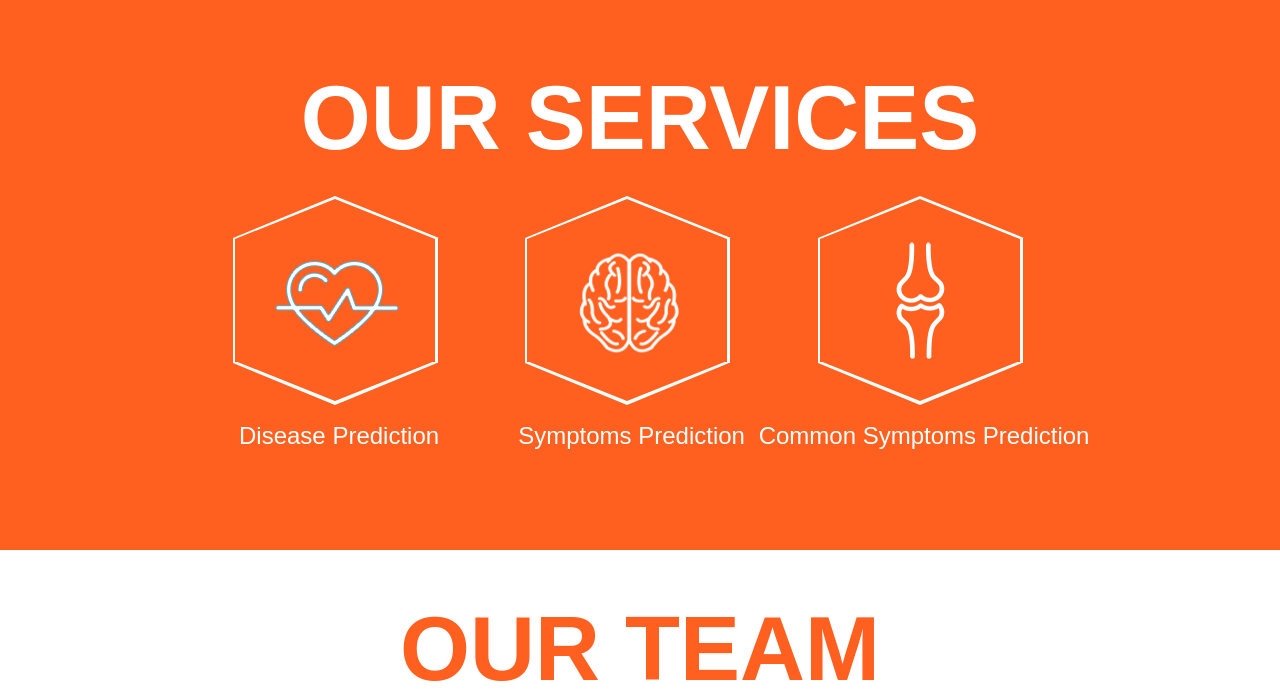
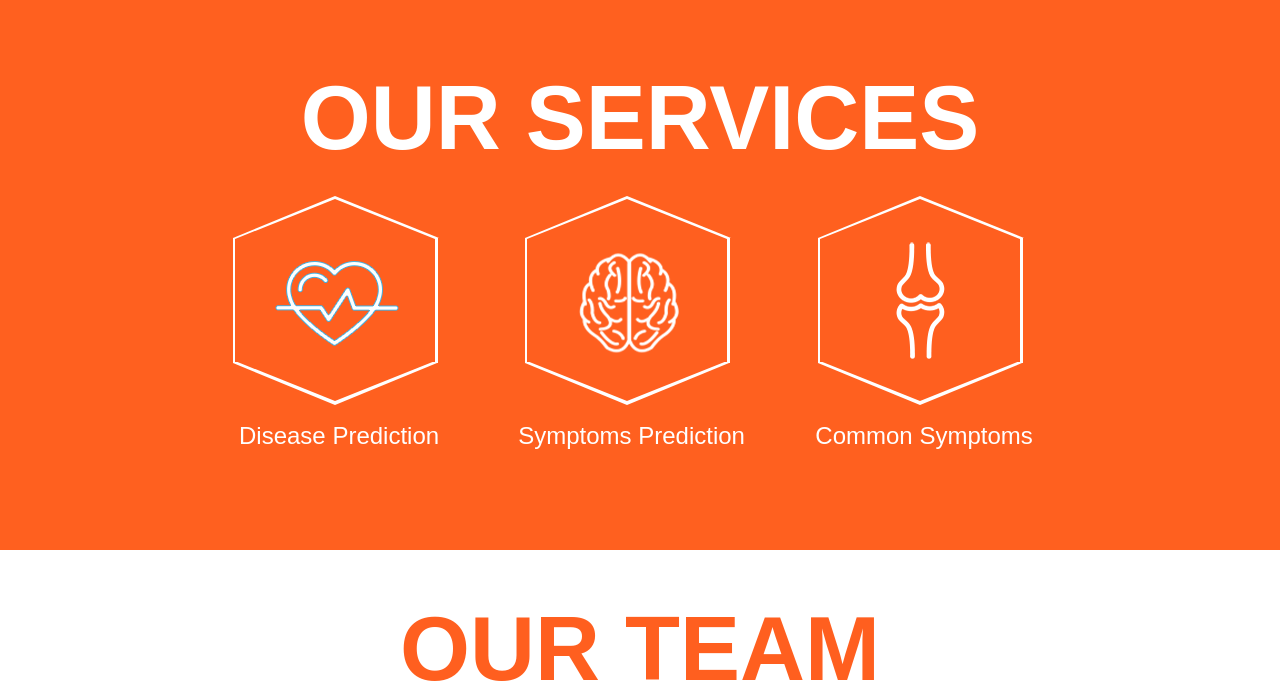
Before and after one commit to ISHWINDERGETHUB/mongodistrict, a Flask app: page / in a window 1280 px wide. Shown: the part 1949-2647 px from the top of the page. Run offline with Flask 2, Linux system fonts and the light colour scheme; some libraries are stand-ins or nearby versions; some web fonts are replaced.

Commit message:
Update index.html

```diff
--- a/templates/index.html
+++ b/templates/index.html
@@ -208,7 +208,7 @@
 							</a>
 							</div>
 						</div>
-						<h3>Common Symptoms Prediction</h3>
+						<h3>Common Symptoms</h3>
 					</div>
 				</div>
 			</div>
```
